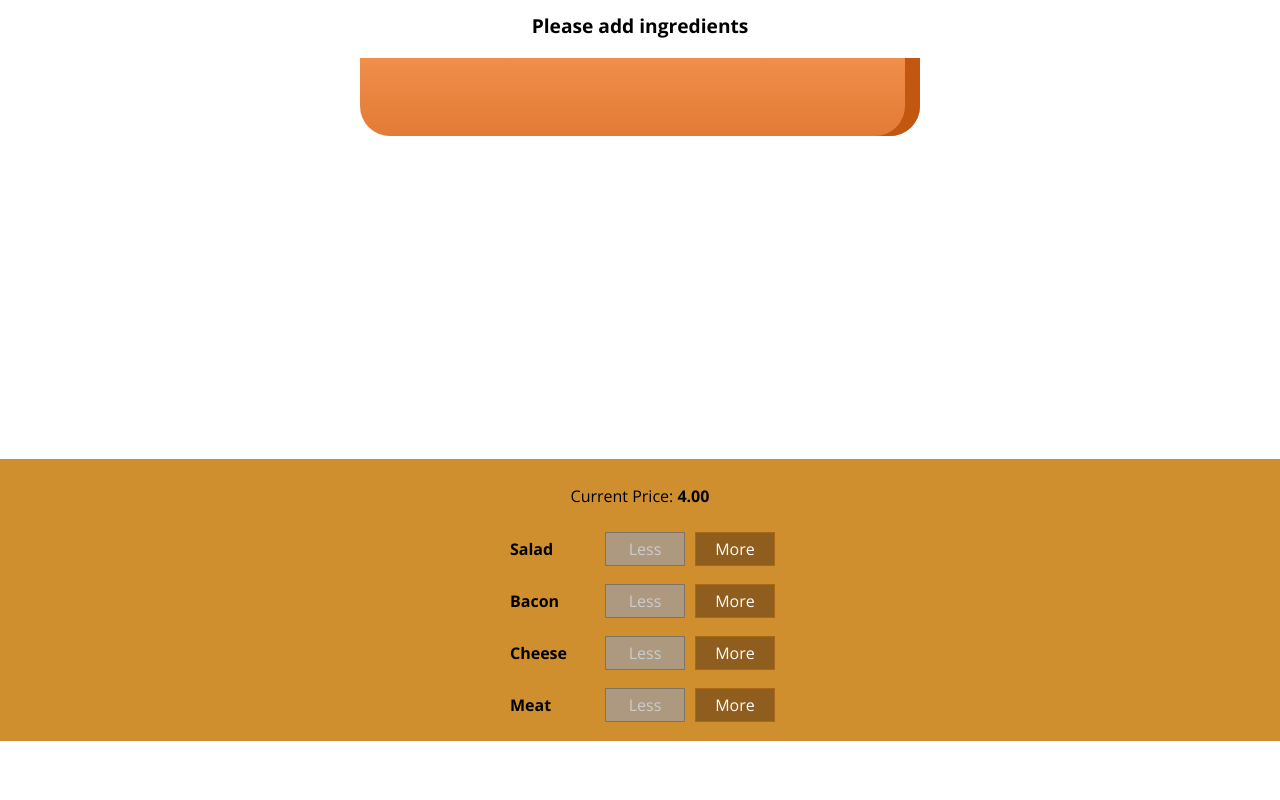
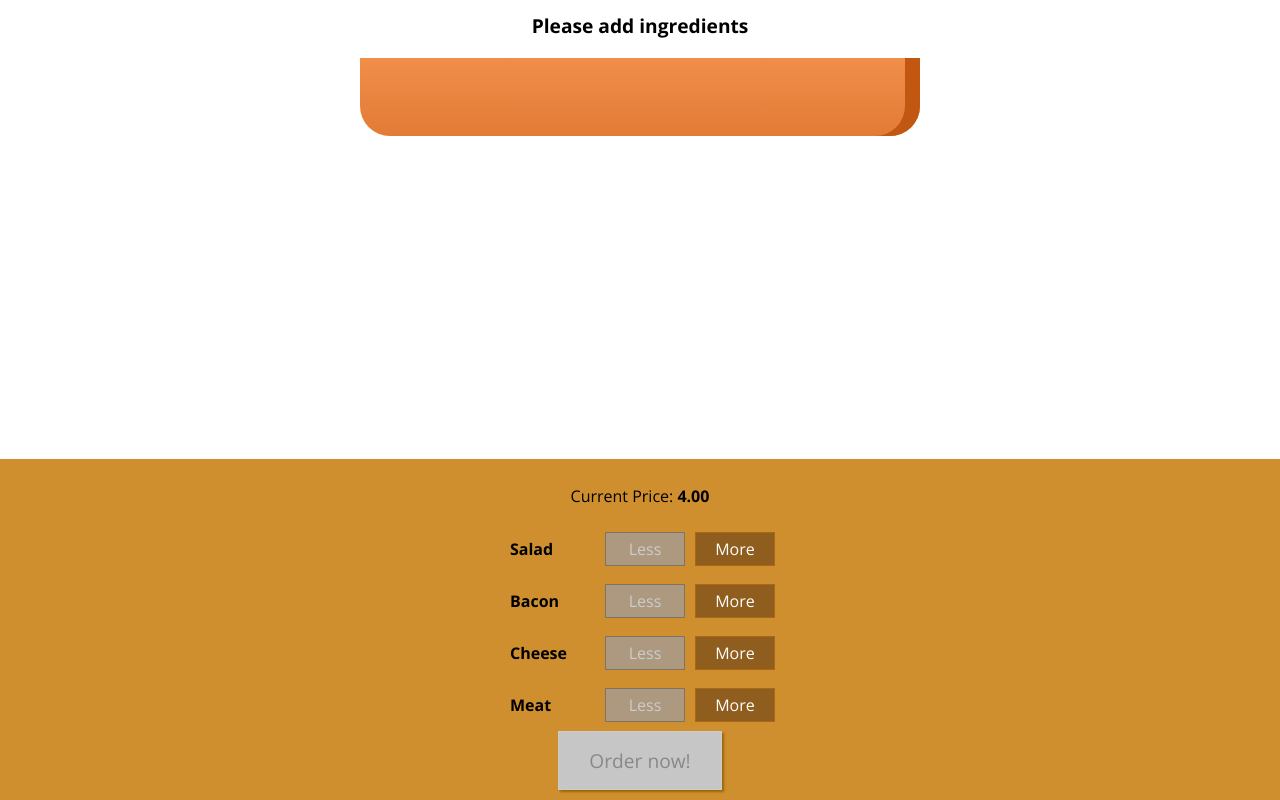
Before and after one commit to frandm182/burguerapp, a React app: page / in a window 1280 px wide. Shown: the part 179-979 px from the top of the page. Before the commit the page ends 920 px from the top, so only its background shows below. Built offline with nearby package versions, Linux system fonts and the light colour scheme.

Commit message:
Order button

```diff
--- a/src/components/Burger/BuildControls/BuildControls.css
+++ b/src/components/Burger/BuildControls/BuildControls.css
@@ -1,10 +1,51 @@
 .BuildControls {
     width: 100%;
-    background-color: #cf8f2e;
+    background-color: #CF8F2E;
     display: flex;
     flex-flow: column;
     align-items: center;
     box-shadow: 0 2px 1px #ccc;
     margin: auto;
-    padding: 10px 0
+    padding: 10px 0;
 }
+
+.OrderButton {
+    background-color: #DAD735;
+    outline: none;
+    cursor: pointer;
+    border: 1px solid #966909;
+    color: #966909;
+    font-family: inherit;
+    font-size: 1.2em;
+    padding: 15px 30px;
+    box-shadow: 2px 2px 2px #966909;
+}
+
+.OrderButton:hover, .OrderButton:active {
+    background-color: #A0DB41;
+    border: 1px solid #966909;
+    color: #966909;
+}
+
+.OrderButton:disabled {
+    background-color: #C7C6C6;
+    cursor: not-allowed;
+    border: 1px solid #ccc;
+    color: #888888;
+}
+
+.OrderButton:not(:disabled) {
+    animation: enable 0.3s linear;
+}
+
+@keyframes enable {
+    0% {
+        transform: scale(1);
+    }
+    60% {
+        transform: scale(1.1);
+    }
+    100% {
+        transform: scale(1);
+    }
+}
--- a/src/components/Burger/BuildControls/BuildControls.js
+++ b/src/components/Burger/BuildControls/BuildControls.js
@@ -14,7 +14,8 @@
   ingredientAdded,
   ingredientRemoved,
   disabled,
-  price
+  price,
+  purchasable
 }) => (
   <div className={classes.BuildControls}>
     <p>
@@ -29,6 +30,9 @@
         disabled={disabled[ctrl.type]}
       />
     ))}
+    <button className={classes.OrderButton} disabled={!purchasable}>
+      Order now!
+    </button>
   </div>
 );
 
@@ -36,7 +40,8 @@
   ingredientAdded: PropTypes.func,
   ingredientRemoved: PropTypes.func,
   price: PropTypes.number,
-  disabled: PropTypes.shape({})
+  disabled: PropTypes.shape({}),
+  purchasable: PropTypes.bool
 };
 
 export default buildControls;
--- a/src/containers/BurgerBuilder/BurgerBuilder.js
+++ b/src/containers/BurgerBuilder/BurgerBuilder.js
@@ -18,15 +18,27 @@
       cheese: 0,
       meat: 0
     },
-    totalPrice: 4
+    totalPrice: 4,
+    purchasable: false
   };
 
+  updatePurchaseState(ingredients) {
+    const finalSum = Object.keys(ingredients)
+      .map(igKey => ingredients[igKey])
+      .reduce((sum, el) => sum + el, 0);
+    const purchasable = finalSum > 0;
+    this.setState({ purchasable });
+  }
   addIngredientHandler = type => {
     const { ingredients, totalPrice } = this.state;
     const updatedIngredients = { ...ingredients };
     const newPrice = totalPrice + INGREDIENT_PRICES[type];
     updatedIngredients[type] = ingredients[type] + 1;
-    this.setState({ ingredients: updatedIngredients, totalPrice: newPrice });
+    this.setState({
+      ingredients: updatedIngredients,
+      totalPrice: newPrice
+    });
+    this.updatePurchaseState(updatedIngredients);
   };
 
   removeIngredientHandler = type => {
@@ -36,10 +48,11 @@
     const newPrice = totalPrice - INGREDIENT_PRICES[type];
     updatedIngredients[type] = ingredients[type] + -1;
     this.setState({ ingredients: updatedIngredients, totalPrice: newPrice });
+    this.updatePurchaseState(updatedIngredients);
   };
 
   render() {
-    const { ingredients } = this.state;
+    const { ingredients, purchasable } = this.state;
     const disabledInfo = { ...ingredients };
 
     Object.keys(disabledInfo).map(key => {
@@ -55,6 +68,7 @@
           ingredientRemoved={this.removeIngredientHandler}
           disabled={disabledInfo}
           price={this.state.totalPrice}
+          purchasable={purchasable}
         />
       </AuxHoc>
     );
```
